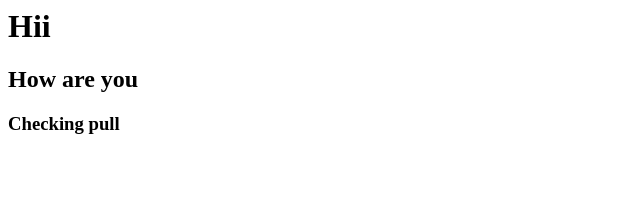
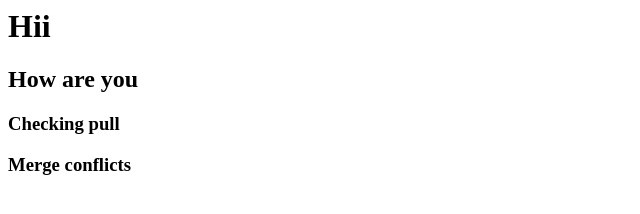
Before and after one commit to Shreyeshnk/Gitdemo, a plain HTML site: page index.html in a window 1280 px wide. Shown: the whole page, without its empty margins (0-640 px from the left). Drawn offline with Linux system fonts and the light colour scheme.

Commit message:
Adding about merge

```diff
--- a/index.html
+++ b/index.html
@@ -3,5 +3,6 @@
         <h1>Hii</h1>
         <h2>How are you</h2>
         <h3>Checking pull</h3>
+        <h3>Merge conflicts</h3>
     </body>
     </html>
```
